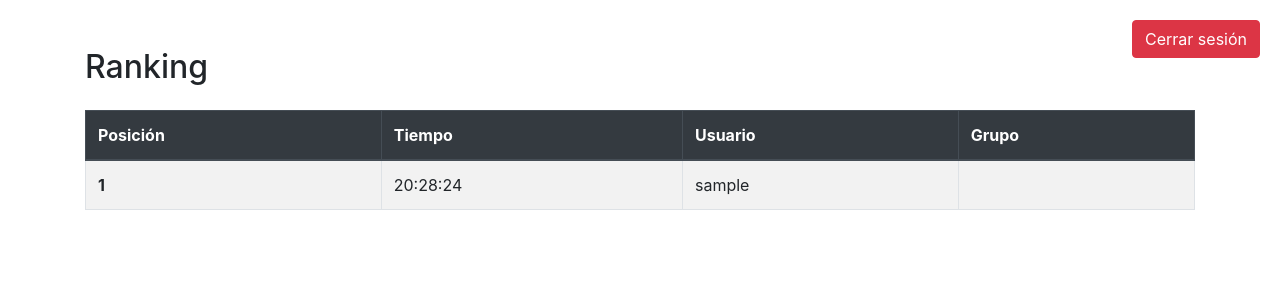
After one commit to MateoCarusotti/http-charla, a Flask app: page /admin_home_home_home in a window 1280 px wide. The commit adds this page. Shown: the top 300 px of the page. Run offline with Flask 3, Linux system fonts and the light colour scheme; the visitor is signed in with stand-in values (Sample User, id 1); some libraries are stand-ins or nearby versions.

Commit message:
termino visual

```diff
--- a/app.py
+++ b/app.py
@@ -4,11 +4,15 @@ from datetime import datetime
 app = Flask(__name__)
 app.secret_key = 'secret_key'
 
-# Usuarios simulados para prueba
 users = {'admin': 'password123',
-         'magma': 'ocean', 'cloud': 'flame',
-         'bird': 'leaf', 'pine': 'spoon',
-         'moon': 'storm', 'star': 'sand' }
+         'violet': 'oceans', 'clouds': 'sunset',
+         'forest': 'jungle', 'secret': 'spoons',
+         'silver': 'storms', 'flames': 'bright' }
+
+groups = {
+    'violet': 'Grupo 1', 'clouds': 'Grupo 2','forest': 'Grupo 3',
+    'secret': 'Grupo 4', 'silver': 'Grupo 5', 'flames': 'Grupo 6'
+}
 
 
 def buscar_string_en_archivo(nombre_archivo, string_a_buscar):
@@ -19,6 +23,15 @@ def buscar_string_en_archivo(nombre_archivo, string_a_buscar):
             return True
         else:
             return False
+
+def leer_archivo_a_arreglo(nombre_archivo):
+    with open(nombre_archivo, 'r', encoding='UTF-8') as archivo:
+        lineas = archivo.readlines()
+    arreglo = []
+    for linea in lineas:
+        tiempo, usuario = linea.strip().split(' - ')
+        arreglo.append((tiempo, usuario))
+    return arreglo
 
 
 @app.route('/')
@@ -37,6 +50,8 @@ def login():
 
         if username in users and users[username] == password:
             session['username'] = username
+            if username == 'admin':
+                return redirect(url_for('admin_home'))
             return redirect(url_for('home'))
         else:
             return render_template('login.html', message='Datos Invalidos')
@@ -49,7 +64,7 @@ def ingresar_dato():
         username = session['username']
         if not buscar_string_en_archivo('scoreboard.txt', username):
 
-            current_time = datetime.now()
+            current_time = datetime.now().strftime('%H:%M:%S')
 
             score.write(f"{current_time} - {username}\n")
 
@@ -60,6 +75,14 @@ def logout():
     session.pop('username', None)
     return redirect(url_for('login'))
 
+@app.route('/admin_home_home_home')
+def admin_home():
+    if 'username' in session:
+        username = session['username']
+        arreglo = leer_archivo_a_arreglo('scoreboard.txt')
+        return render_template('admin_home.html', arreglo=arreglo, groups=groups,username=username)
+    return redirect(url_for('login'))
+
 if __name__ == '__main__':
     app.run(host='0.0.0.0', port=5000)
     with open('scoreboard.txt' ,mode= 'w', encoding= 'UTF-8') as score:
--- /dev/null
+++ b/templates/admin_home.html
@@ -0,0 +1,57 @@
+<!DOCTYPE html>
+<html lang="en">
+<head>
+    <meta charset="UTF-8">
+    <meta name="viewport" content="width=device-width, initial-scale=1.0">
+    <title>Admin Home</title>
+    <link href="https://stackpath.bootstrapcdn.com/bootstrap/4.5.2/css/bootstrap.min.css" rel="stylesheet">
+    <style>
+        .logout-button {
+            position: fixed;
+            top: 20px;
+            right: 20px;
+            z-index: 1000;
+        }
+    </style>
+</head>
+<body>
+    <div class="logout-button">
+        <a href="{{ url_for('logout') }}" class="btn btn-danger">Cerrar sesión</a>
+    </div>
+
+    <div class="container mt-5">
+        <h2 class="mb-4">Ranking</h2>
+        <table class="table table-striped table-bordered">
+            <thead class="thead-dark">
+                <tr>
+                    <th scope="col">Posición</th>
+                    <th scope="col">Tiempo</th>
+                    <th scope="col">Usuario</th>
+                    <th scope="col">Grupo</th>
+                </tr>
+            </thead>
+            <tbody>
+                {% for item in arreglo %}
+                <tr>
+                    <th scope="row">{{ loop.index }}</th>
+                    <td>{{ item[0] }}</td>
+                    <td>{{ item[1] }}</td>
+                    <td>{{ groups[item[1]] }}</td>
+                </tr>
+                {% endfor %}
+            </tbody>
+        </table>
+    </div>
+
+    <script>
+
+        setTimeout(function(){
+            window.location.reload(1);
+        }, 5000);
+    </script>
+
+    <script src="https://code.jquery.com/jquery-3.5.1.slim.min.js"></script>
+    <script src="https://cdn.jsdelivr.net/npm/@popperjs/core@2.5.4/dist/umd/popper.min.js"></script>
+    <script src="https://stackpath.bootstrapcdn.com/bootstrap/4.5.2/js/bootstrap.min.js"></script>
+</body>
+</html>
```
Also changed, not shown: templates/home.html (+15 -16 lines).
